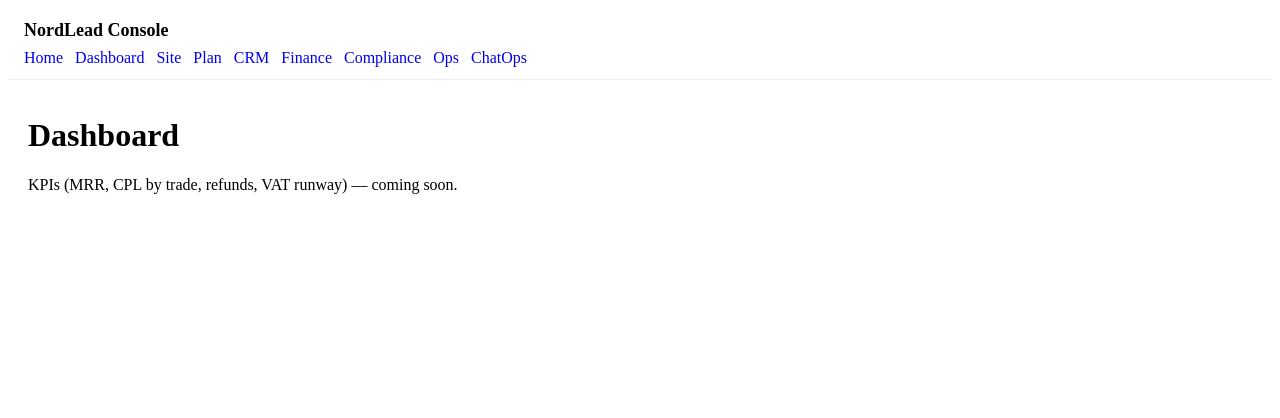
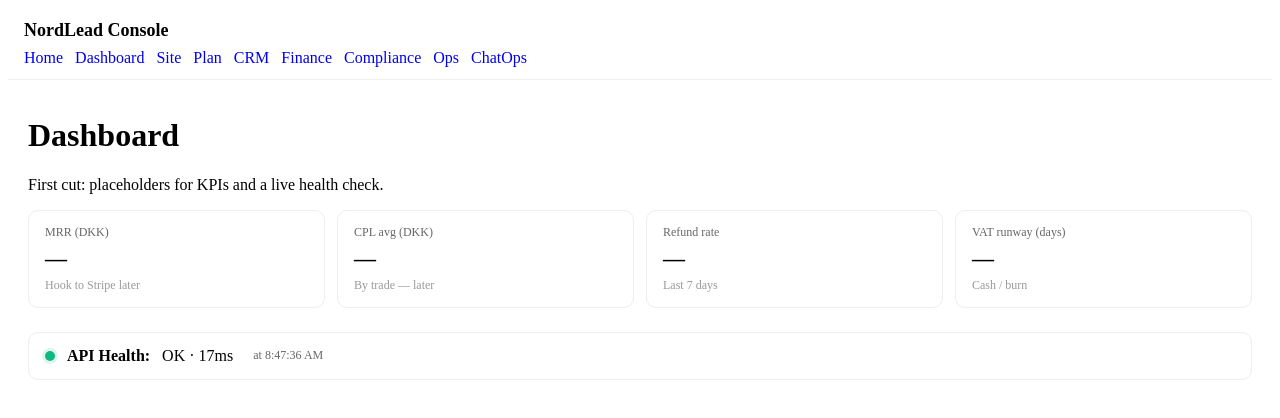
Before and after one commit to AndreasHartov/nordlead-console-nextjs, a Next.js app: page /dashboard in a window 1280 px wide. Shown: the top 418 px of the page. Built offline with nearby package versions, Linux system fonts and the light colour scheme.

Commit message:
dashboard: add KPI placeholders + Health widget
dashboard: add KPI placeholders + Health widget

```diff
--- a/app/dashboard/page.tsx
+++ b/app/dashboard/page.tsx
@@ -1,8 +1,35 @@
+// app/dashboard/page.tsx
+import StatCard from "@/components/StatCard";
+import dynamic from "next/dynamic";
+
+// Client component (HealthWidget) must be dynamic to avoid SSR warnings here
+const HealthWidget = dynamic(() => import("@/components/HealthWidget"), { ssr: false });
+
 export default function Page() {
+  const stats = [
+    { label: "MRR (DKK)", value: "—", hint: "Hook to Stripe later" },
+    { label: "CPL avg (DKK)", value: "—", hint: "By trade — later" },
+    { label: "Refund rate", value: "—", hint: "Last 7 days" },
+    { label: "VAT runway (days)", value: "—", hint: "Cash / burn" },
+  ];
+
   return (
     <div>
       <h1>Dashboard</h1>
-      <p>KPIs (MRR, CPL by trade, refunds, VAT runway) — coming soon.</p>
+      <p>First cut: placeholders for KPIs and a live health check.</p>
+
+      <div style={{
+        display: "grid",
+        gridTemplateColumns: "repeat(auto-fit, minmax(180px, 1fr))",
+        gap: 12,
+        margin: "16px 0 24px"
+      }}>
+        {stats.map((s) => (
+          <StatCard key={s.label} label={s.label} value={s.value} hint={s.hint} />
+        ))}
+      </div>
+
+      <HealthWidget />
     </div>
   );
 }
```
